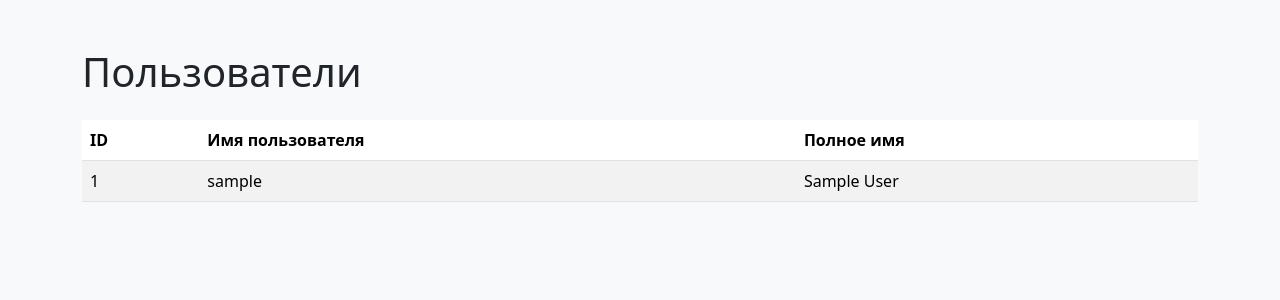
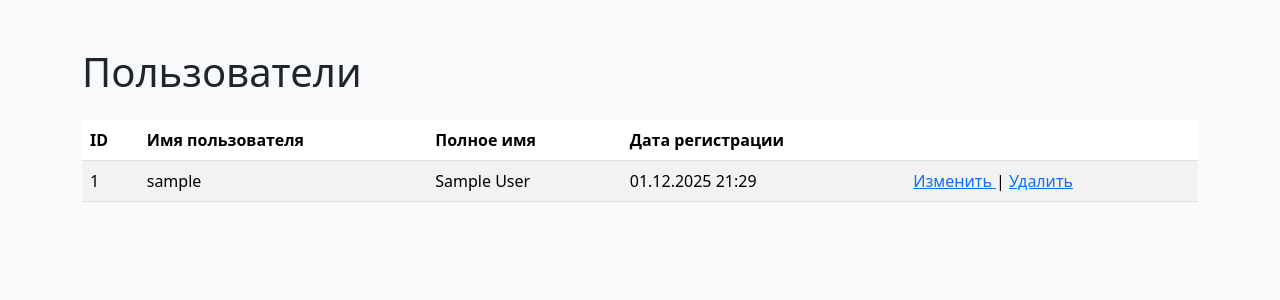
Before and after one commit to maxjamchuk/python-project-52, a Django app: page /users/ in a window 1280 px wide. Shown: the part 56-356 px from the top of the page. Run offline with Django 5.2, Linux system fonts and the light colour scheme; the visitor is signed in with stand-in values (Sample User, id 1); data comes from the database, SQL or seed files in the repository; some libraries are stand-ins or nearby versions.

Commit message:
Insurrection

```diff
--- a/task_manager/templates/users/index.html
+++ b/task_manager/templates/users/index.html
@@ -11,6 +11,8 @@
         <th>ID</th>
         <th>Имя пользователя</th>
         <th>Полное имя</th>
+        <th>Дата регистрации</th>
+        <th></th>
         </tr>
     </thead>
     <tbody>
@@ -18,9 +20,22 @@
         <tr>
             <td>{{ user.id }}</td>
             <td>{{ user.username }}</td>
-          <td>{{ user.get_full_name }}</td>
+            <td>{{ user.first_name }} {{ user.last_name }}</td>
+            <td>{{ user.date_joined|date:"d.m.Y H:i" }}</td>
+            <td>
+            {% if request.user == user %}
+                <a href="{% url 'users:update' user.pk %}">
+                Изменить
+                </a>
+                |
+                <a href="{% url 'users:delete' user.pk %}">
+                Удалить
+                </a>
+            {% endif %}
+            </td>
         </tr>
         {% endfor %}
     </tbody>
     </table>
+
 {% endblock %}
```
Lines whose indentation alone changed are shown as unchanged.
